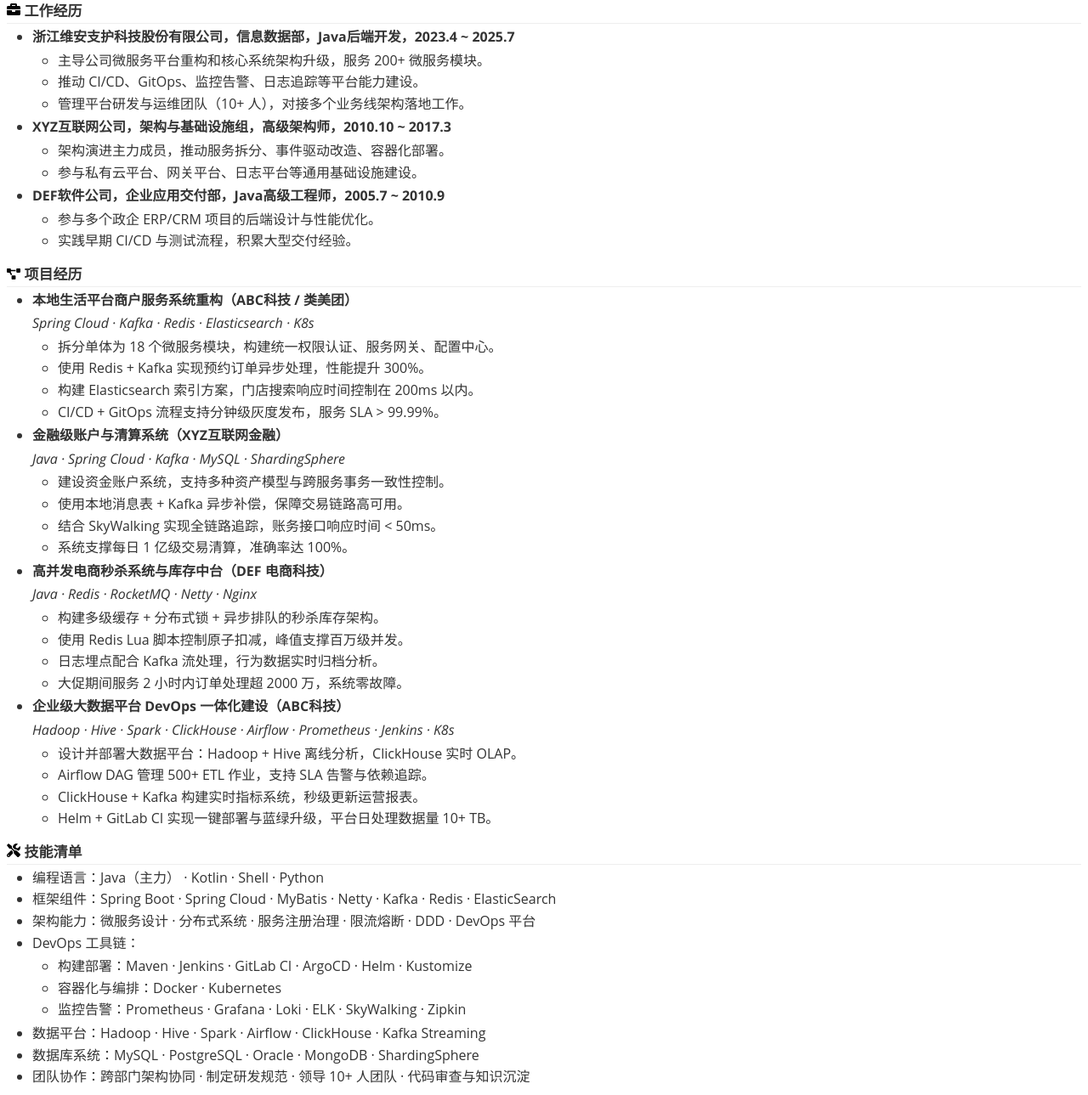
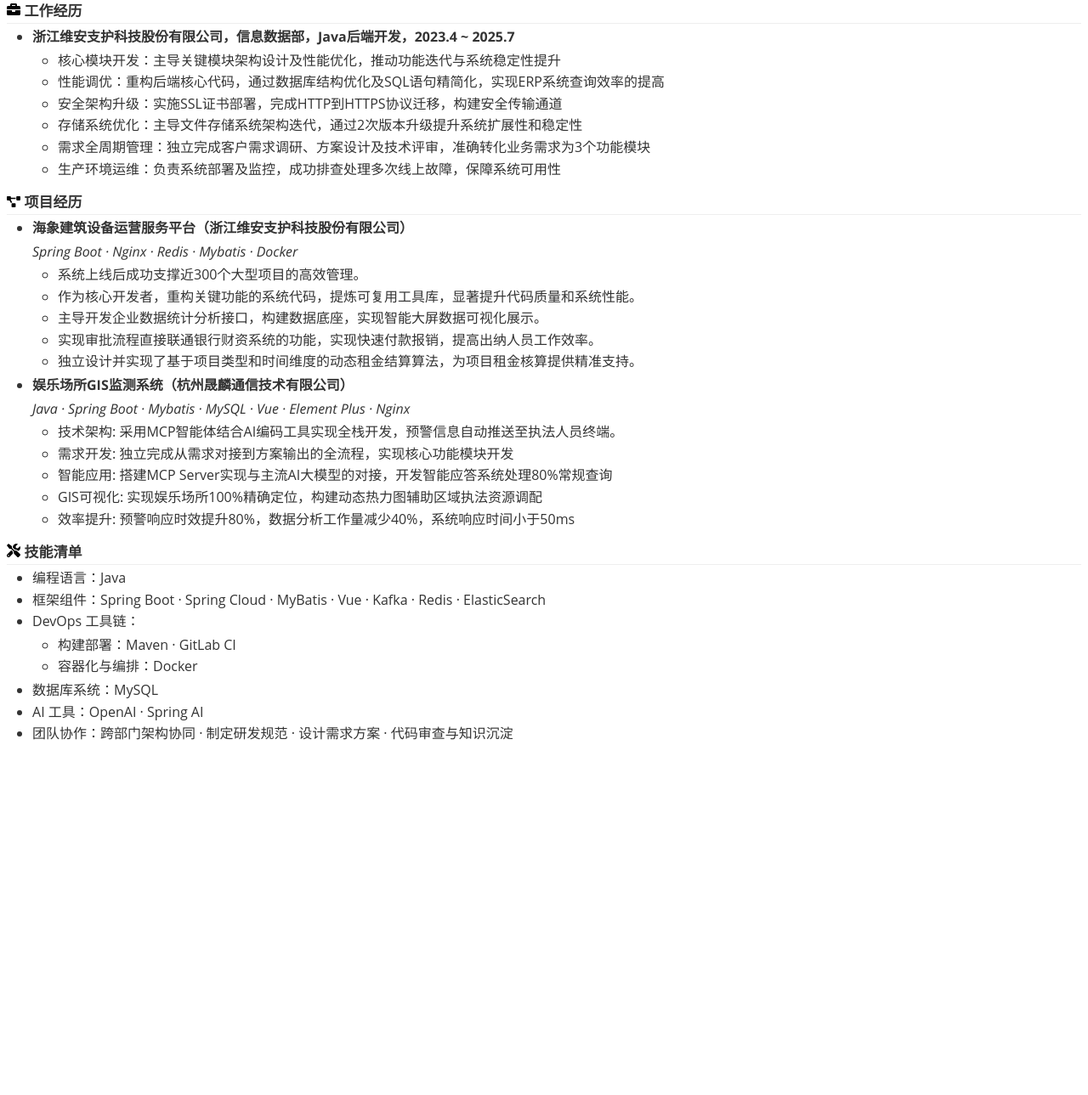
Before and after one commit to lanseling/Resume-GitHub, a plain HTML site: page index.html in a window 1280 px wide. Shown: the part 374-1663 px from the top of the page at 85% size. After the commit the page ends 1259 px from the top, so only its background shows below. Drawn offline with Linux system fonts and the light colour scheme; a script that the page names is missing; a web font is replaced by a local one.

Commit message:
更新数据

```diff
--- a/index.html
+++ b/index.html
@@ -1,5 +1,6 @@
 <!DOCTYPE html>
 <html>
+
 <head>
     <title>Resume.md</title>
     <meta http-equiv="Content-type" content="text/html;charset=UTF-8">
@@ -82,6 +83,7 @@
     <link rel="stylesheet" href="./resume.css" type="text/css">
     <script src="https://unpkg.com/mermaid/dist/mermaid.min.js"></script>
 </head>
+
 <body>
     <script>
         mermaid.initialize({
@@ -115,103 +117,77 @@
             </span>
         </div>
     </center>
-<h2 id="img-src%22assetsinfo-circle-solidsvg%22-width%2230px%22-%E4%B8%AA%E4%BA%BA%E4%BF%A1%E6%81%AF"><img src="assets/info-circle-solid.svg" width="30px"> 个人信息</h2>
+    <h2 id="img-src%22assetsinfo-circle-solidsvg%22-width%2230px%22-%E4%B8%AA%E4%BA%BA%E4%BF%A1%E6%81%AF"><img
+            src="assets/info-circle-solid.svg" width="30px"> 个人信息</h2>
     <ul>
         <li>男，1999 年出生</li>
         <li>求职意向：Java 后端开发</li>
         <li>工作经验：2 年</li>
-<li>技术标签：Java · SpringBoot · Mybatis · MySQL · Redis · Docker · Git · SVN</li>
+        <li>技术标签：Java · SpringBoot · SpringCloud · Mybatis · MySQL · Redis · Docker · Git · SVN</li>
     </ul>
-<h2 id="img-src%22assetsgraduation-cap-solidsvg%22-width%2230px%22-%E6%95%99%E8%82%B2%E7%BB%8F%E5%8E%86"><img src="assets/graduation-cap-solid.svg" width="30px"> 教育经历</h2>
+    <h2 id="img-src%22assetsgraduation-cap-solidsvg%22-width%2230px%22-%E6%95%99%E8%82%B2%E7%BB%8F%E5%8E%86"><img
+            src="assets/graduation-cap-solid.svg" width="30px"> 教育经历</h2>
     <ul>
         <li>学士，中原工学院，计算机科学与技术专业，2018.9~2022.7</li>
         <li>奖项：校三等奖学金</li>
         <li>英语：CET-4，具备良好的英文文档阅读与技术沟通能力</li>
     </ul>
-<h2 id="img-src%22assetsbriefcase-solidsvg%22-width%2230px%22-%E5%B7%A5%E4%BD%9C%E7%BB%8F%E5%8E%86"><img src="assets/briefcase-solid.svg" width="30px"> 工作经历</h2>
+    <h2 id="img-src%22assetsbriefcase-solidsvg%22-width%2230px%22-%E5%B7%A5%E4%BD%9C%E7%BB%8F%E5%8E%86"><img
+            src="assets/briefcase-solid.svg" width="30px"> 工作经历</h2>
     <ul>
         <li>
             <p><strong>浙江维安支护科技股份有限公司，信息数据部，Java后端开发，2023.4 ~ 2025.7</strong></p>
             <ul>
-<li>主导公司微服务平台重构和核心系统架构升级，服务 200+ 微服务模块。</li>
-<li>推动 CI/CD、GitOps、监控告警、日志追踪等平台能力建设。</li>
-<li>管理平台研发与运维团队（10+ 人），对接多个业务线架构落地工作。</li>
+                <li>核心模块开发：主导关键模块架构设计及性能优化，推动功能迭代与系统稳定性提升</li>
+                <li>性能调优：重构后端核心代码，通过数据库结构优化及SQL语句精简化，实现ERP系统查询效率的提高</li>
+                <li>安全架构升级：实施SSL证书部署，完成HTTP到HTTPS协议迁移，构建安全传输通道</li>
+                <li>存储系统优化：主导文件存储系统架构迭代，通过2次版本升级提升系统扩展性和稳定性</li>
+                <li>需求全周期管理：独立完成客户需求调研、方案设计及技术评审，准确转化业务需求为3个功能模块</li>
+                <li>生产环境运维：负责系统部署及监控，成功排查处理多次线上故障，保障系统可用性</li>
+            </ul>
+        </li>
+    </ul>
+    <h2 id="img-src%22assetsproject-diagram-solidsvg%22-width%2230px%22-%E9%A1%B9%E7%9B%AE%E7%BB%8F%E5%8E%86"><img
+            src="assets/project-diagram-solid.svg" width="30px"> 项目经历</h2>
+    <ul>
+        <li>
+            <p><strong>海象建筑设备运营服务平台（浙江维安支护科技股份有限公司）</strong></p>
+            <p><em>Spring Boot · Nginx · Redis · Mybatis · Docker</em></p>
+            <ul>
+                <li>系统上线后成功支撑近300个大型项目的高效管理。</li>
+                <li>作为核心开发者，重构关键功能的系统代码，提炼可复用工具库，显著提升代码质量和系统性能。</li>
+                <li>主导开发企业数据统计分析接口，构建数据底座，实现智能大屏数据可视化展示。</li>
+                <li>实现审批流程直接联通银行财资系统的功能，实现快速付款报销，提高出纳人员工作效率。</li>
+                <li>独立设计并实现了基于项目类型和时间维度的动态租金结算算法，为项目租金核算提供精准支持。</li>
             </ul>
         </li>
         <li>
-<p><strong>XYZ互联网公司，架构与基础设施组，高级架构师，2010.10 ~ 2017.3</strong></p>
+            <p><strong>娱乐场所GIS监测系统（杭州晟麟通信技术有限公司）</strong></p>
+            <p><em>Java · Spring Boot · Mybatis · MySQL · Vue · Element Plus · Nginx</em></p>
             <ul>
-<li>架构演进主力成员，推动服务拆分、事件驱动改造、容器化部署。</li>
-<li>参与私有云平台、网关平台、日志平台等通用基础设施建设。</li>
-</ul>
-</li>
-<li>
-<p><strong>DEF软件公司，企业应用交付部，Java高级工程师，2005.7 ~ 2010.9</strong></p>
-<ul>
-<li>参与多个政企 ERP/CRM 项目的后端设计与性能优化。</li>
-<li>实践早期 CI/CD 与测试流程，积累大型交付经验。</li>
+                <li>技术架构: 采用MCP智能体结合AI编码工具实现全栈开发，预警信息自动推送至执法人员终端。</li>
+                <li>需求开发: 独立完成从需求对接到方案输出的全流程，实现核心功能模块开发</li>
+                <li>智能应用: 搭建MCP Server实现与主流AI大模型的对接，开发智能应答系统处理80%常规查询</li>
+                <li>GIS可视化: 实现娱乐场所100%精确定位，构建动态热力图辅助区域执法资源调配</li>
+                <li>效率提升: 预警响应时效提升80%，数据分析工作量减少40%，系统响应时间小于50ms</li>
             </ul>
         </li>
     </ul>
-<h2 id="img-src%22assetsproject-diagram-solidsvg%22-width%2230px%22-%E9%A1%B9%E7%9B%AE%E7%BB%8F%E5%8E%86"><img src="assets/project-diagram-solid.svg" width="30px"> 项目经历</h2>
+    <h2 id="img-src%22assetstools-solidsvg%22-width%2230px%22-%E6%8A%80%E8%83%BD%E6%B8%85%E5%8D%95"><img
+            src="assets/tools-solid.svg" width="30px"> 技能清单</h2>
     <ul>
-<li>
-<p><strong>本地生活平台商户服务系统重构（ABC科技 / 类美团）</strong></p>
-<p><em>Spring Cloud · Kafka · Redis · Elasticsearch · K8s</em></p>
+        <li>编程语言：Java </li>
+        <li>框架组件：Spring Boot · Spring Cloud · MyBatis · Vue · Kafka · Redis · ElasticSearch</li>
+        <li>DevOps 工具链：
             <ul>
-<li>拆分单体为 18 个微服务模块，构建统一权限认证、服务网关、配置中心。</li>
-<li>使用 Redis + Kafka 实现预约订单异步处理，性能提升 300%。</li>
-<li>构建 Elasticsearch 索引方案，门店搜索响应时间控制在 200ms 以内。</li>
-<li>CI/CD + GitOps 流程支持分钟级灰度发布，服务 SLA &gt; 99.99%。</li>
+                <li>构建部署：Maven · GitLab CI</li>
+                <li>容器化与编排：Docker </li>
             </ul>
         </li>
-<li>
-<p><strong>金融级账户与清算系统（XYZ互联网金融）</strong></p>
-<p><em>Java · Spring Cloud · Kafka · MySQL · ShardingSphere</em></p>
-<ul>
-<li>建设资金账户系统，支持多种资产模型与跨服务事务一致性控制。</li>
-<li>使用本地消息表 + Kafka 异步补偿，保障交易链路高可用。</li>
-<li>结合 SkyWalking 实现全链路追踪，账务接口响应时间 &lt; 50ms。</li>
-<li>系统支撑每日 1 亿级交易清算，准确率达 100%。</li>
+        <li>数据库系统：MySQL </li>
+        <li>AI 工具：OpenAI · Spring AI</li>
+        <li>团队协作：跨部门架构协同 · 制定研发规范 · 设计需求方案 · 代码审查与知识沉淀</li>
     </ul>
-</li>
-<li>
-<p><strong>高并发电商秒杀系统与库存中台（DEF 电商科技）</strong></p>
-<p><em>Java · Redis · RocketMQ · Netty · Nginx</em></p>
-<ul>
-<li>构建多级缓存 + 分布式锁 + 异步排队的秒杀库存架构。</li>
-<li>使用 Redis Lua 脚本控制原子扣减，峰值支撑百万级并发。</li>
-<li>日志埋点配合 Kafka 流处理，行为数据实时归档分析。</li>
-<li>大促期间服务 2 小时内订单处理超 2000 万，系统零故障。</li>
-</ul>
-</li>
-<li>
-<p><strong>企业级大数据平台 DevOps 一体化建设（ABC科技）</strong></p>
-<p><em>Hadoop · Hive · Spark · ClickHouse · Airflow · Prometheus · Jenkins · K8s</em></p>
-<ul>
-<li>设计并部署大数据平台：Hadoop + Hive 离线分析，ClickHouse 实时 OLAP。</li>
-<li>Airflow DAG 管理 500+ ETL 作业，支持 SLA 告警与依赖追踪。</li>
-<li>ClickHouse + Kafka 构建实时指标系统，秒级更新运营报表。</li>
-<li>Helm + GitLab CI 实现一键部署与蓝绿升级，平台日处理数据量 10+ TB。</li>
-</ul>
-</li>
-</ul>
-<h2 id="img-src%22assetstools-solidsvg%22-width%2230px%22-%E6%8A%80%E8%83%BD%E6%B8%85%E5%8D%95"><img src="assets/tools-solid.svg" width="30px"> 技能清单</h2>
-<ul>
-<li>编程语言：Java（主力） · Kotlin · Shell · Python</li>
-<li>框架组件：Spring Boot · Spring Cloud · MyBatis · Netty · Kafka · Redis · ElasticSearch</li>
-<li>架构能力：微服务设计 · 分布式系统 · 服务注册治理 · 限流熔断 · DDD · DevOps 平台</li>
-<li>DevOps 工具链：
-<ul>
-<li>构建部署：Maven · Jenkins · GitLab CI · ArgoCD · Helm · Kustomize</li>
-<li>容器化与编排：Docker · Kubernetes</li>
-<li>监控告警：Prometheus · Grafana · Loki · ELK · SkyWalking · Zipkin</li>
-</ul>
-</li>
-<li>数据平台：Hadoop · Hive · Spark · Airflow · ClickHouse · Kafka Streaming</li>
-<li>数据库系统：MySQL · PostgreSQL · Oracle · MongoDB · ShardingSphere</li>
-<li>团队协作：跨部门架构协同 · 制定研发规范 · 领导 10+ 人团队 · 代码审查与知识沉淀</li>
-</ul>
+</body>
 
-</body>
 </html>
```
Lines whose indentation alone changed are shown as unchanged.
